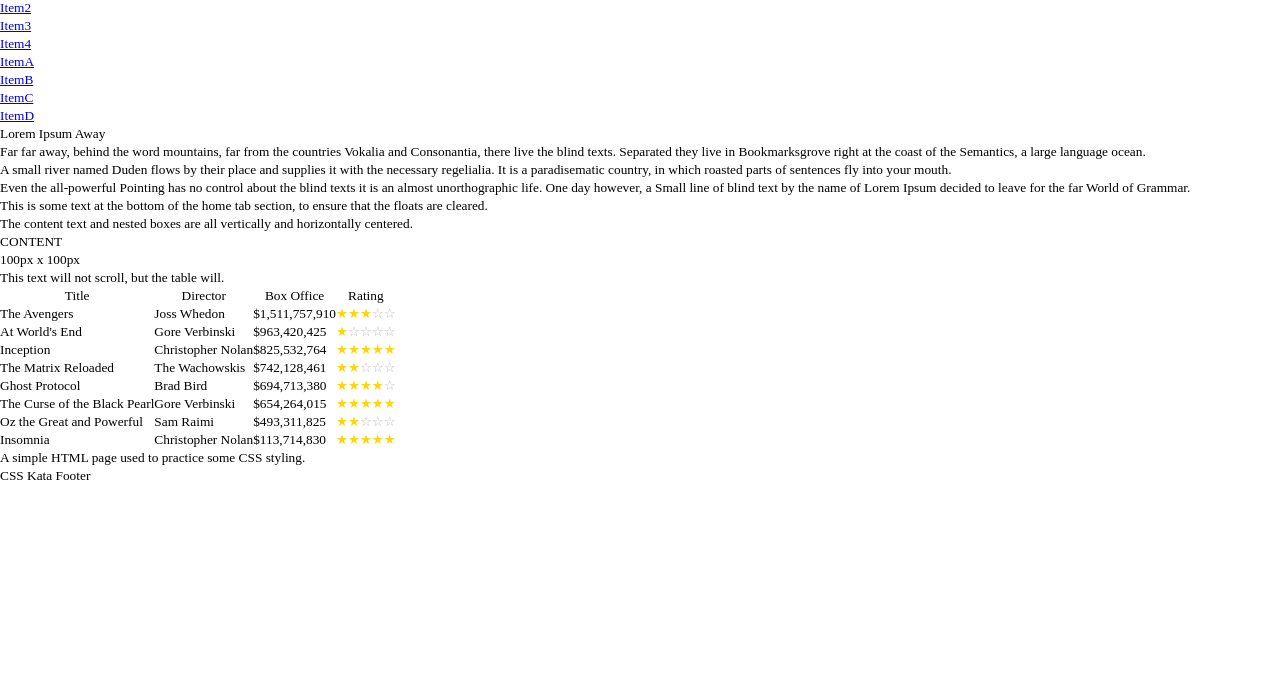
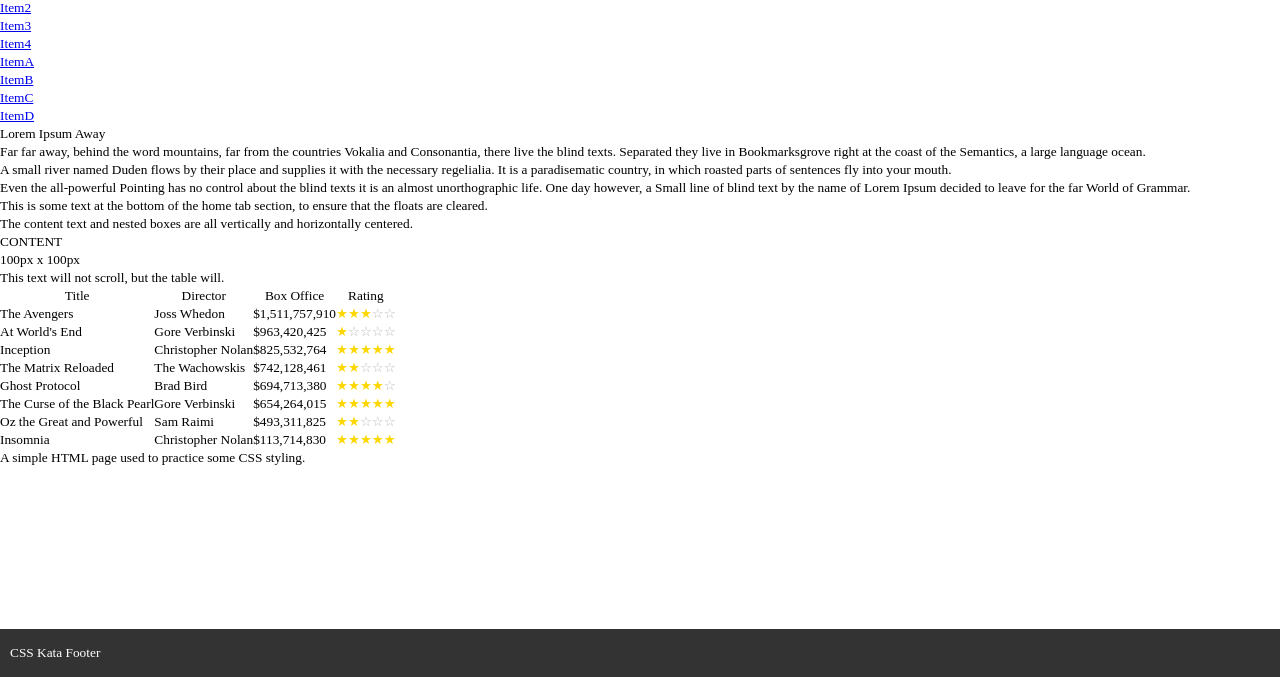
Before and after one commit to keishaheeralal/css-kata, a plain HTML site: page index.html in a window 1280 px wide. Shown: the part 123-800 px from the top of the page. Drawn offline with Linux system fonts and the light colour scheme.

Commit message:
Add footer

```diff
--- a/assets/stylesheets/main.css
+++ b/assets/stylesheets/main.css
@@ -151,3 +151,22 @@ header {
 .icon {
   color: #069459;
 }
+
+/*
+  ========================================
+  Footer
+  ========================================
+*/
+
+footer {
+  background: #333;
+  color: #fff;
+
+  position: absolute;
+  bottom: 0;
+}
+
+.footer {
+  width: 100%;
+  padding: 15px 0 15px 10px;
+}
--- a/index.html
+++ b/index.html
@@ -175,8 +175,8 @@
 
     <p>A simple HTML page used to practice some CSS styling.</p>
 
-    <footer>
-      <p>CSS Kata Footer</p>
+    <footer class="footer">
+      <div>CSS Kata Footer</div>
     </footer>
 
   </body>
```
